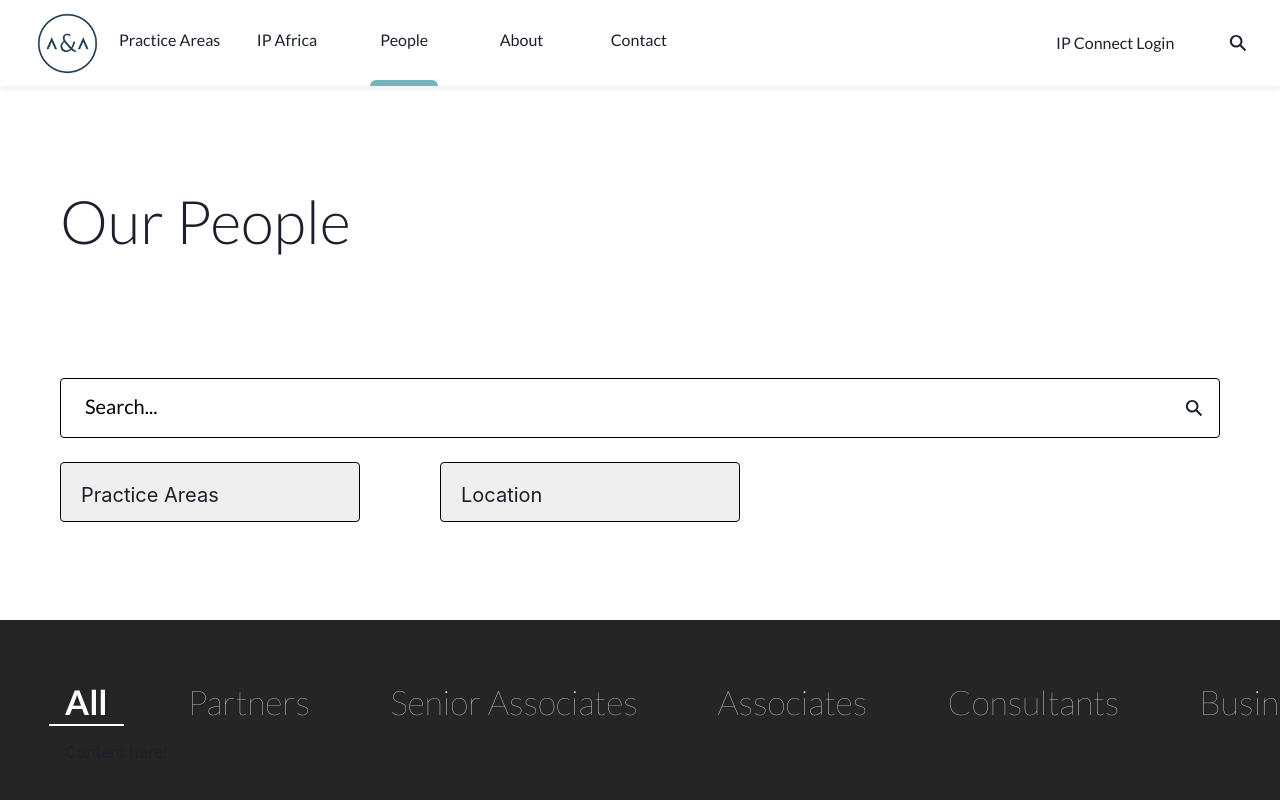
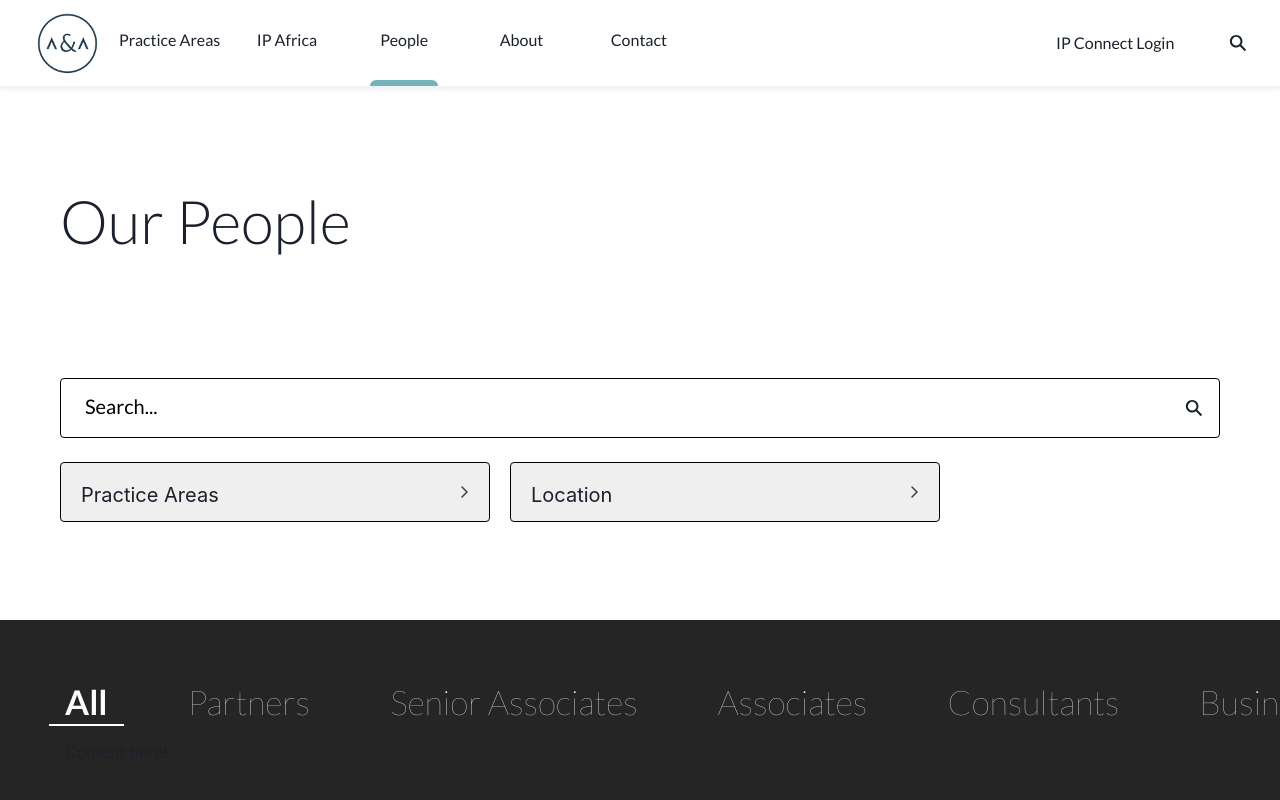
Before and after one commit to samuel929/practice-website, a React (Vite) app: page /people in a window 1280 px wide. Shown: the top 800 px of the page. Built offline with nearby package versions, Linux system fonts and the light colour scheme.

Commit message:
fixed styling on icons

```diff
--- a/src/components/Board/Header.tsx
+++ b/src/components/Board/Header.tsx
@@ -31,11 +31,11 @@ function Header() {
           />
         </div>
 
-        <div className='flex flex-row w-full sm:flex-row md:w-[760px] sm:w-[870px] justify-between mt-4'>
-          <div className='relative w-[187px]  sm:w-[420px] my-2'>
+        <div className='flex flex-row w-full sm:flex-row md:w-[870px] sm:w-[870px] justify-between mt-4'>
+          <div className='relative w-[187px] sm:w-[420px] my-2'>
             <select
               title='Practice Area'
-              className='block appearance-none md:w-[300px] custom-select h-[60px] rounded w-full sm:w-[420px] p-3 sm:p-[18px_20px_18px_20px] text-base sm:text-xl placeholder:text-black outline-black border-black border-solid border'
+              className='block appearance-none md:w-[430px] custom-select h-[60px] rounded w-full sm:w-[420px] p-3 sm:p-[18px_20px_18px_20px] text-base sm:text-xl placeholder:text-black outline-black border-black border-solid border'
             >
               <option disabled selected className='lato-regular'>
                 Practice Areas
@@ -50,15 +50,15 @@ function Header() {
                 </option>
               ))}
             </select>
-            <div className='hidden sm:flex md:hidden  pointer-events-none absolute inset-y-0 right-0  items-center px-2 text-gray-700'>
+            <div className='hidden sm:flex absolute inset-y-0 right-0 items-center px-2 text-gray-700'>
               <PiCaretRightBold />
             </div>
           </div>
 
-          <div className='relative  w-[187px] sm:w-[420px] my-2'>
+          <div className='relative w-[187px] sm:w-[420px] my-2'>
             <select
               title='Location'
-              className='block appearance-none w-full md:w-[300px] h-[60px] custom-select rounded w-full sm:w-[420px] p-3 sm:p-[18px_20px_18px_20px] text-base sm:text-xl placeholder:text-black outline-black border-black border-solid border'
+              className='block appearance-none w-full md:w-[430px] h-[60px] custom-select rounded w-full sm:w-[420px] p-3 sm:p-[18px_20px_18px_20px] text-base sm:text-xl placeholder:text-black outline-black border-black border-solid border'
             >
               <option disabled selected>
                 Location
@@ -69,7 +69,7 @@ function Header() {
                 </option>
               ))}
             </select>
-            <div className='pointer-events-none hidden  absolute inset-y-0 right-0 sm:flex  md:hidden   items-center px-2 text-gray-700'>
+            <div className='hidden sm:flex absolute inset-y-0 right-0 items-center px-2 text-gray-700'>
               <PiCaretRightBold />
             </div>
           </div>
```
